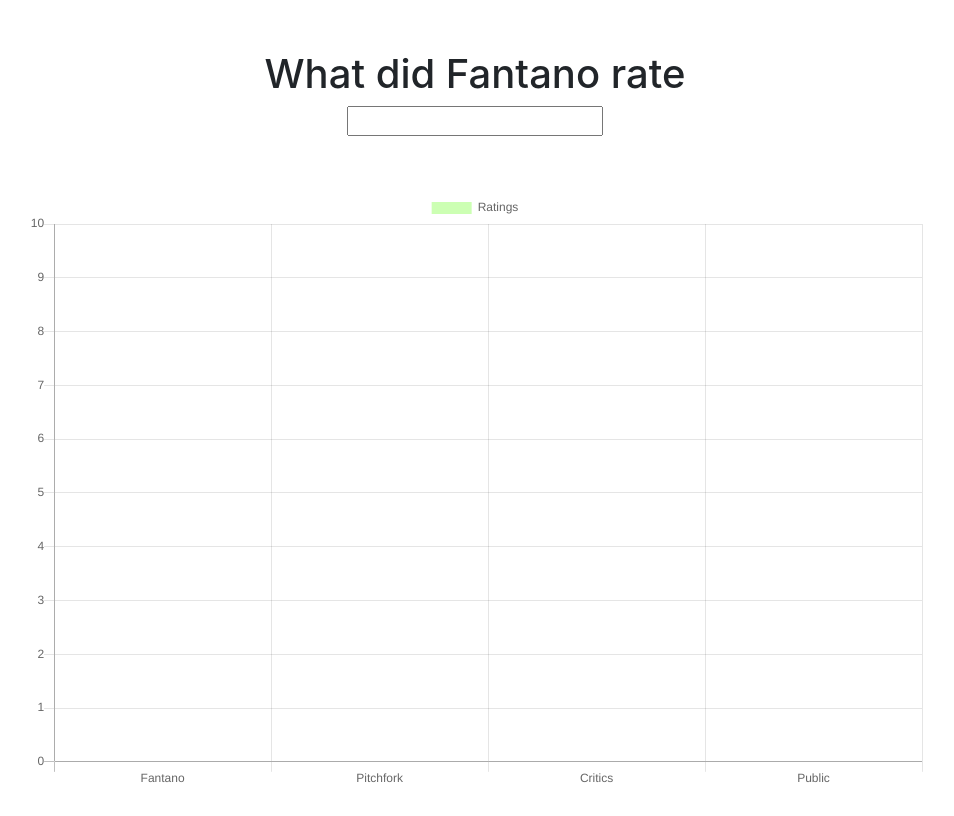
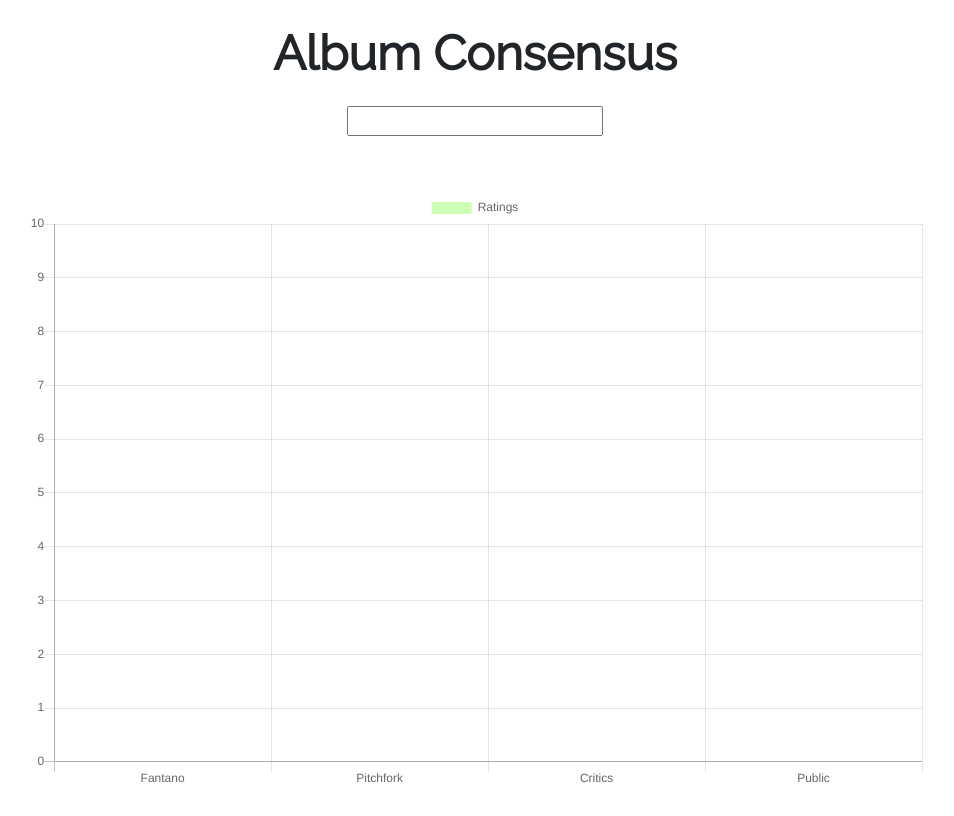
Before and after one commit to Ankit-Patel10/Album-Consensus, a website: page index.html in a window 1280 px wide. Shown: the whole page, without its empty margins (165-1119 px from the left). Drawn offline with nearby package versions, Linux system fonts and the light colour scheme; files that its build step writes are made by us from their sources; files whose address does not match are found by name.

Commit message:
Updated title and styling

```diff
--- a/index.html
+++ b/index.html
@@ -3,6 +3,7 @@
     <script src="https://code.jquery.com/jquery-3.3.1.slim.min.js" integrity="sha384-q8i/X+965DzO0rT7abK41JStQIAqVgRVzpbzo5smXKp4YfRvH+8abtTE1Pi6jizo" crossorigin="anonymous"></script>
     <script src="https://cdnjs.cloudflare.com/ajax/libs/popper.js/1.14.3/umd/popper.min.js" integrity="sha384-ZMP7rVo3mIykV+2+9J3UJ46jBk0WLaUAdn689aCwoqbBJiSnjAK/l8WvCWPIPm49" crossorigin="anonymous"></script>
     <script src="https://cdnjs.cloudflare.com/ajax/libs/Chart.js/2.1.4/Chart.min.js"></script>
+    <link rel="stylesheet" type="text/css" href="//fonts.googleapis.com/css?family=Raleway" />
 <head>
     <title>Album Consensus</title>
     <link rel="stylesheet" href="https://stackpath.bootstrapcdn.com/bootstrap/4.1.2/css/bootstrap.min.css" integrity="sha384-Smlep5jCw/wG7hdkwQ/Z5nLIefveQRIY9nfy6xoR1uRYBtpZgI6339F5dgvm/e9B" crossorigin="anonymous">
@@ -21,7 +22,7 @@
     </script>
     <div margin-top="10px">
         <center>
-            <h1 id="area">What did Fantano rate</h1>
+            <h1 id="area">Album Consensus</h1>
             <input type="text" name="search" id="search">
             <h2 id="fantanoAlbumScore">0</h2>
             <h2 id="pitchforkAlbumScore">0</h2>
@@ -31,7 +32,7 @@
         </center>
     </div>
 
-    <div margin-top="10px" style="height: 600px; width: 900px; margin: 0 auto">
+    <div style="height: 600px; width: 900px; margin: 0 auto">
             <canvas id="myChart"></canvas>
     </div>
     <script type="text/javascript" src="chart.js"></script>
--- a/styles/styles.css
+++ b/styles/styles.css
@@ -1,5 +1,12 @@
 h1 {
-    margin-top: 50px;
+    font-family: Raleway;
+    font-size: 48px;
+    font-style: normal;
+    font-variant: normal;
+    font-weight: 700;
+    line-height: 26.4px;
+    margin-top: 40px;
+    margin-bottom: 40px;
 }
 
 h2 {
```
